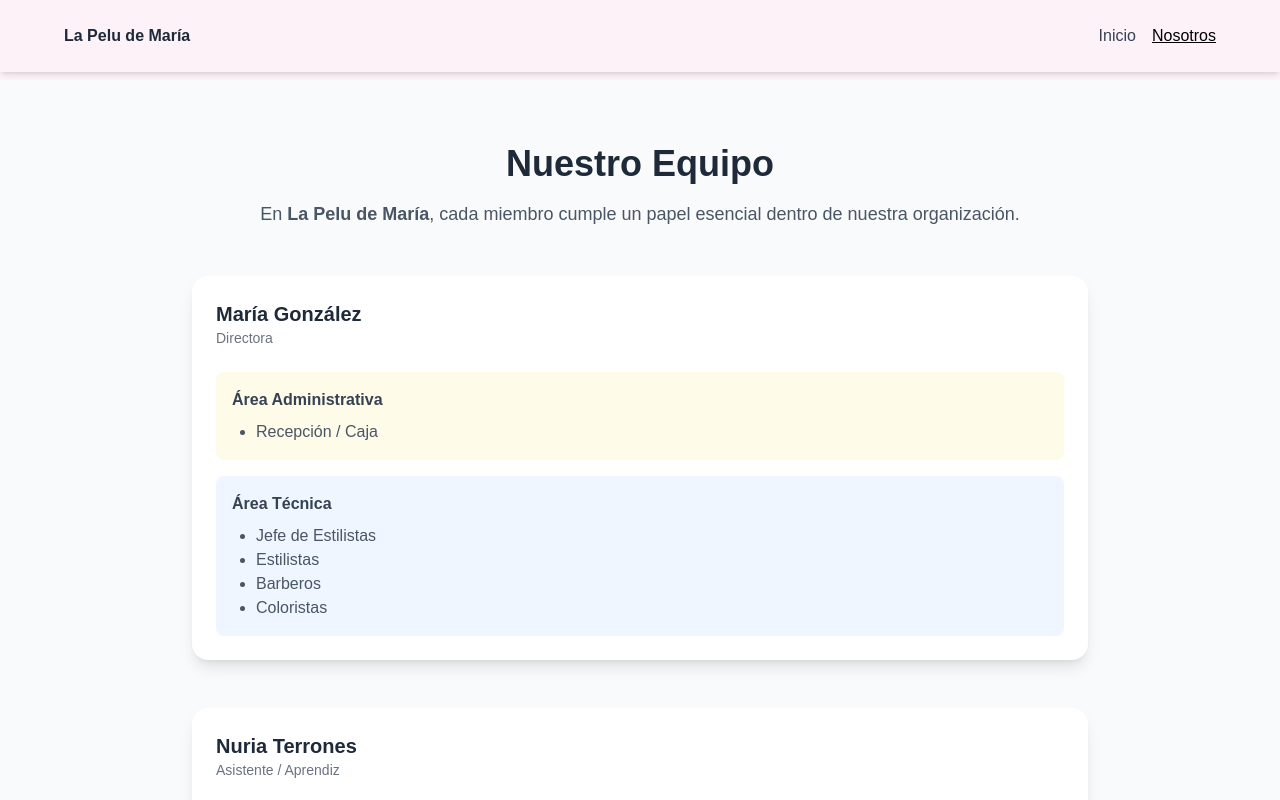
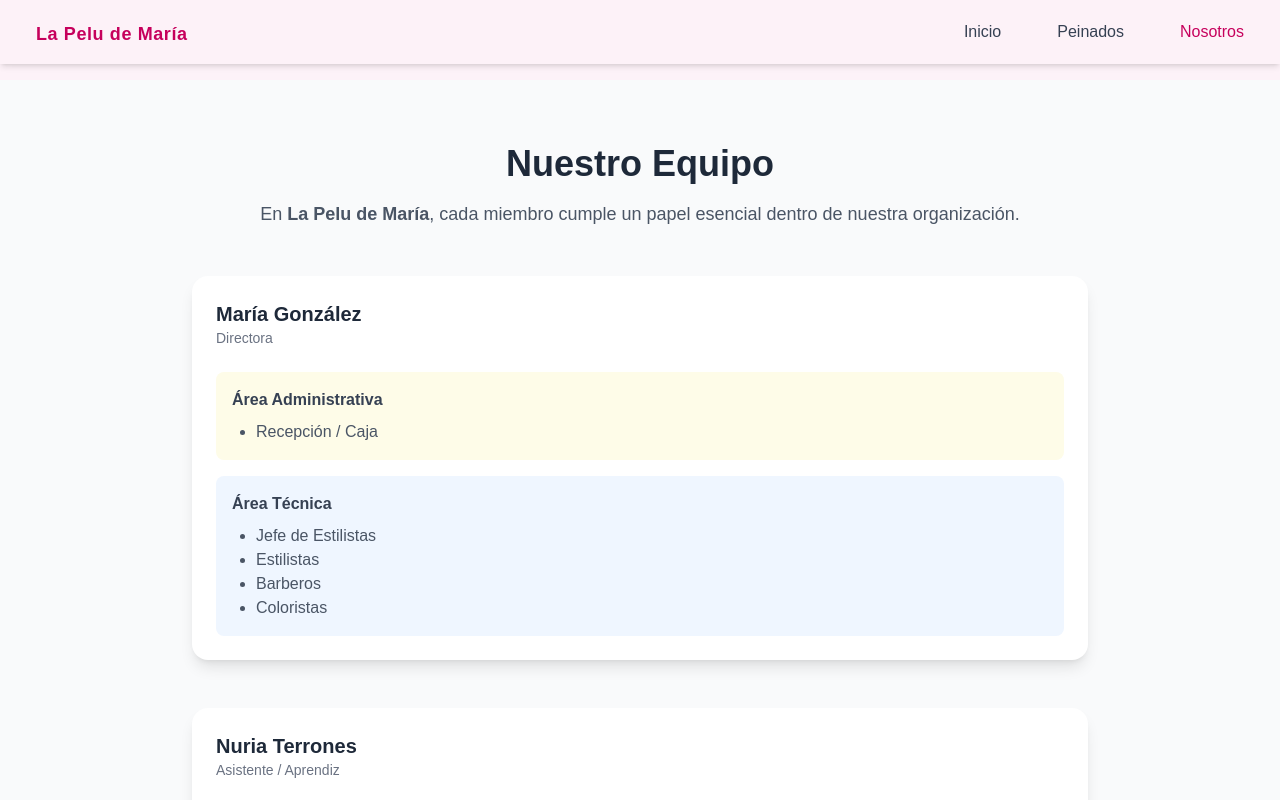
Before and after one commit to AdrianGonzalo/EventoBlog, a Next.js app in the folder web/: page /nosotros in a window 1280 px wide. Shown: the top 800 px of the page. Built offline with nearby package versions, Linux system fonts and the light colour scheme.

Commit message:
fix navbar

```diff
--- a/web/src/app/components/Navbar.jsx
+++ b/web/src/app/components/Navbar.jsx
@@ -6,32 +6,67 @@ import { usePathname } from "next/navigation";
 export default function Navbar() {
   const pathname = usePathname();
 
-  const links = [
-    { href: "/", label: "Inicio" },
-    { href: "/nosotros", label: "Nosotros" },
-  ];
-
   return (
-    <header className="fixed top-0 left-0 w-full bg-pink-50 shadow-md z-50 px-10">
-      <nav className="flex justify-between items-center p-4 max-w-7xl mx-auto p-6">
-
-        <div className="text-l font-bold text-gray-800">
-          <Link href="/">La Pelu de María</Link>
+    <header className="fixed top-0 left-0 w-full bg-pink-50/90 backdrop-blur-md shadow-md z-50 px-5">
+      <nav className="flex justify-between items-center p-4 max-w-7xl mx-auto">
+        <div className="text-2xl font-extrabold text-pink-700 tracking-wide hover:text-pink-600 transition-colors">
+          <Link href="/" className="text-lg">
+            La Pelu de María
+          </Link>
         </div>
 
+        <div className="flex gap-8 text-gray-700 font-medium relative">
+          {/* Inicio */}
+          <Link
+            href="/"
+            className={`relative group ${
+              pathname === "/" ? "text-pink-700" : "hover:text-pink-700"
+            }`}
+          >
+            Inicio
+            <span className="absolute bottom-0 left-0 w-0 h-[2px] bg-pink-600 transition-all group-hover:w-full"></span>
+          </Link>
 
-        <div className="flex gap-4 text-gray-700">
-          {links.map(({ href, label }) => (
-            <Link
-              key={href}
-              href={href}
-              className={`font-medium hover:text-black ${
-                pathname === href ? "text-black underline" : ""
+          {/* Peinados (no clicable) — dropdown pegado para evitar hueco */}
+          <div className="relative group cursor-default select-none">
+            <span
+              className={`relative font-medium p-6 ${
+                pathname.startsWith("/peinados")
+                  ? "text-pink-700"
+                  : "hover:text-pink-700"
               }`}
             >
-              {label}
-            </Link>
-          ))}
+              Peinados
+              <span className="absolute bottom-0 left-0 w-0 h-[2px] bg-pink-600 transition-all group-hover:w-full"></span>
+            </span>
+
+            {/* Dropdown pegado: top-full -mt-1 elimina el hueco (se solapa 1px) */}
+            <div className="absolute left-1/2 -translate-x-1/2 top-9 mt-2 w-28 bg-pink-50/90 border border-pink-100 border-t-0 shadow-lg overflow-hidden transform transition-all duration-200 ease-out origin-top scale-95 opacity-0 pointer-events-none group-hover:scale-100 group-hover:opacity-100 group-hover:pointer-events-auto before:content-[''] before:absolute before:-top-3 before:left-0 before:w-full before:h-3">
+              <Link
+                href="/peinados/novias"
+                className="block px-5 py-3 text-gray-700 hover:bg-pink-100 hover:text-pink-700 transition-colors text-center"
+              >
+                Novias
+              </Link>
+              <Link
+                href="/peinados/madrinas"
+                className="block px-5 py-3 text-gray-700 hover:bg-pink-100 hover:text-pink-700 transition-colors text-center"
+              >
+                Madrinas
+              </Link>
+            </div>
+          </div>
+
+          {/* Nosotros */}
+          <Link
+            href="/nosotros"
+            className={`relative group ${
+              pathname === "/nosotros" ? "text-pink-700" : "hover:text-pink-700"
+            }`}
+          >
+            Nosotros
+            <span className="absolute bottom-0 left-0 w-0 h-[2px] bg-pink-600 transition-all group-hover:w-full"></span>
+          </Link>
         </div>
       </nav>
     </header>
```
